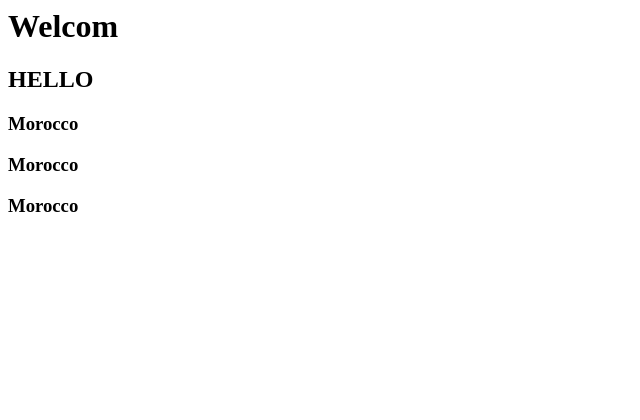
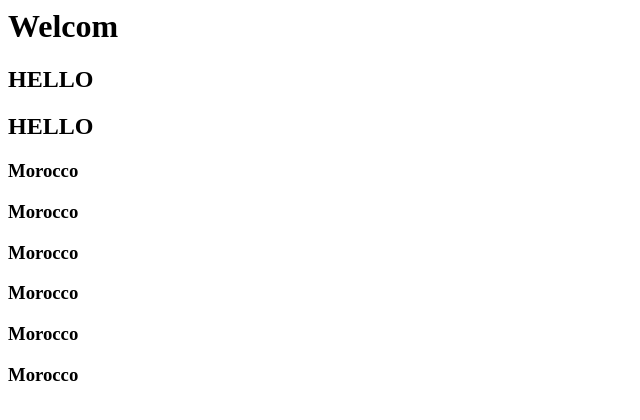
Before and after one commit to marwanlekhouaja/Dev208, a plain HTML site: page index.html in a window 1280 px wide. Shown: the whole page, without its empty margins (0-640 px from the left). Drawn offline with Linux system fonts and the light colour scheme.

Commit message:
morocco final

```diff
--- a/index.html
+++ b/index.html
@@ -1,5 +1,9 @@
 <h1>Welcom</h1>
+<h2>HELLO</h2>
 <h2>HELLO</h2>
 <h3>Morocco</h3>
 <h3>Morocco</h3>
 <h3>Morocco</h3>
+<h3>Morocco</h3>
+<h3>Morocco</h3>
+<h3>Morocco</h3>
```
